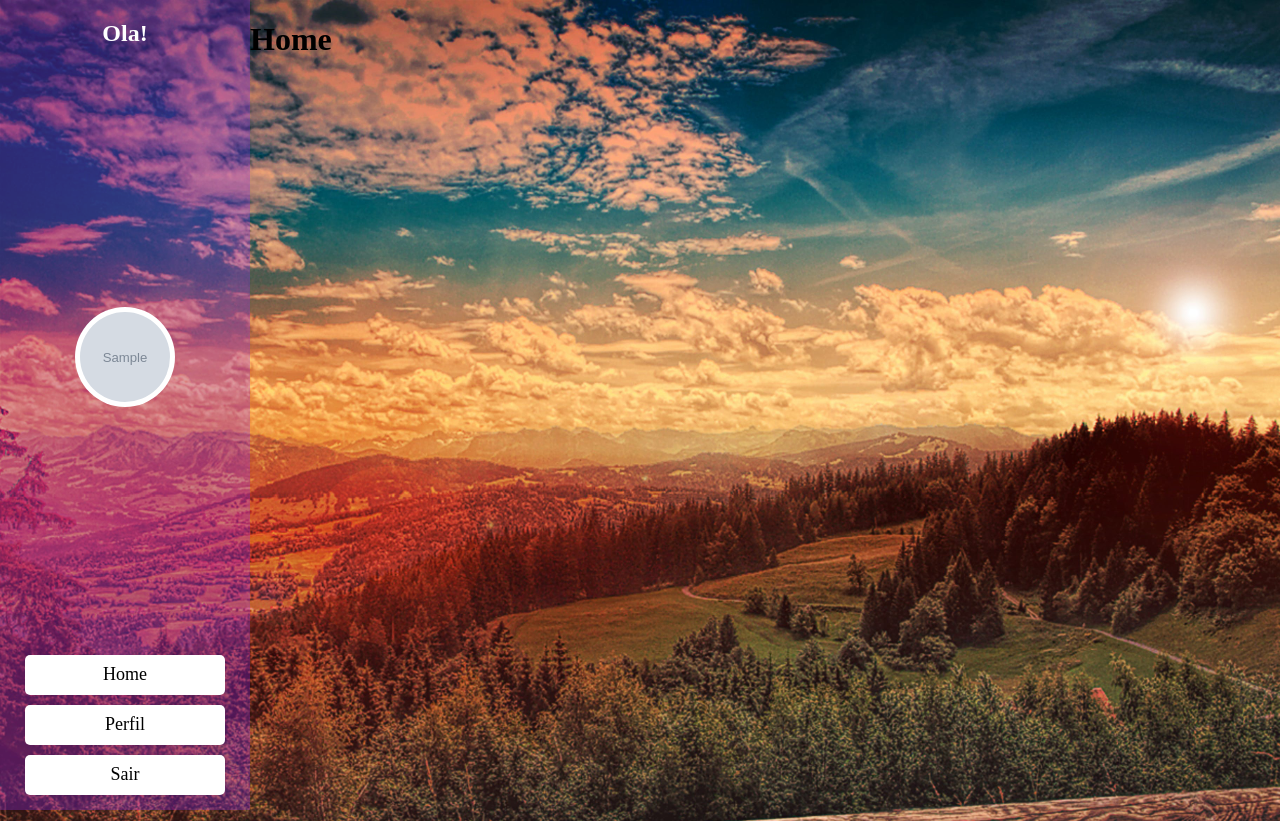
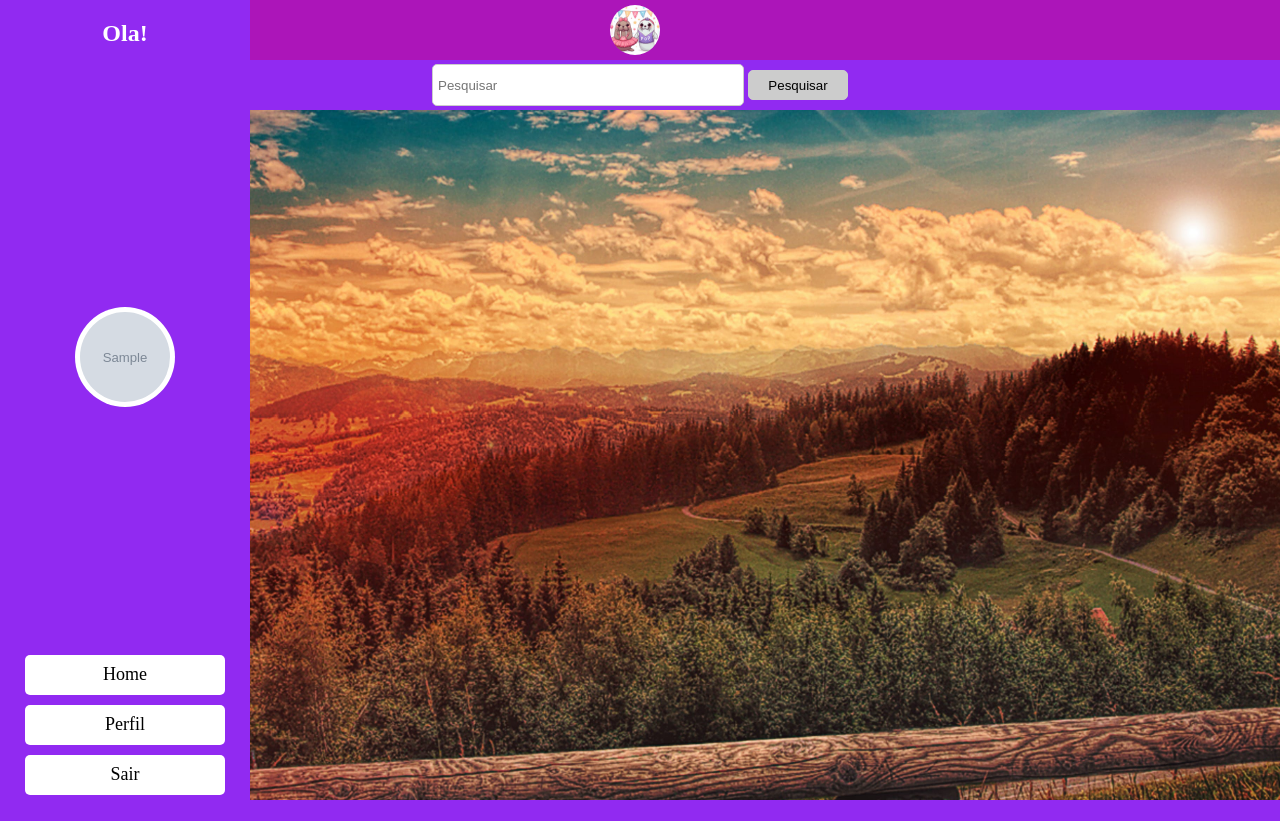
Before and after one commit to thiagosiega/xampp, a PHP site: page /Site/Home.php in a window 1280 px wide; the page is wider, and only the part inside the window is pictured. After the commit the page ends 800 px from the top of that part, so only its background shows below. Run offline with PHP 8.4, Linux system fonts and the light colour scheme; the visitor is signed in with stand-in values (Sample User, id 1); tables that the repository leaves empty or names only in its code hold one stand-in row (values such as "Sample post"); grey boxes marked "Sample" are stand-in pictures; data that the repository does not hold is empty.

Commit message:
new file:   Site/Estoque/Estoque.PHP 	new file:   Site/Estoque/Itens.php 	modified:   Site/Home.php 	modified:   Site/Perfil.php 	new file:   Site/Pesquisa.php 	renamed:    Site/User/thiagosiegamg@gmail.com/img/b6323cc51cd8c4920d9b712cc226817d.jpg -> Site/User/thiagosiegamg@gmail.com/img/023d5841153f3773218a31d241005660.jpg 	deleted:    Site/User/thiagosiegamg@gmail.com/img/473300fbd8970d42114dbeb8a7ef9451.jpg 	modified:   Site/css/Home.css 	modified:   Site/css/Perfil.css 	modified:   index.php

```diff
--- a/Site/Home.php
+++ b/Site/Home.php
@@ -17,7 +17,10 @@
     <meta charset="UTF-8">
     <meta name="viewport" content="width=device-width, initial-scale=1.0">
     <title>Home</title>
-    <link type="text/css" rel="stylesheet" href="css/Home.css">
+    <style> <?php include_once 'css/Home.css'; ?>
+
+
+    </style>
 </head>
 <body>
     <div class="siderbar">
@@ -31,6 +34,17 @@
             <a href="../Server/Logout.php">Sair</a>
         </div>
     </div>
+    <div class="top">
+        <div class="logo">
+            <img src="../img/baner_fofo.jpg" alt="Logo">
+        </div>
+        <div class="pesquisa">
+            <form action="Pesquisa.php" method="POST">
+                <input type="text" name="pesquisa" placeholder="Pesquisar">
+                <input type="submit" value="Pesquisar">
+            </form>
+        </div>
+    </div>
     <div class="content">
         <header>
             <h1>Home</h1>
--- a/Site/css/Home.css
+++ b/Site/css/Home.css
@@ -1,4 +1,4 @@
-body{
+    body{
     background-image: url("../../img/Backgraund1.jpg");
     background-repeat: no-repeat;
     background-size: cover;
@@ -13,7 +13,7 @@
     height: 100%;
     top: -10px;
     left: -230px;
-    background-color: #912af150;
+    background-color: #912af136;
     position: fixed;
     display: flex;
     flex-direction: column;
@@ -75,15 +75,63 @@
 }
 .siderbar:hover {
     left: 0px;
+    background-color: #912af1;
+}
+/* move a barra de pesquisa para o topo da pagina */
+
+.pesquisa{
+    width: 100%;
+    height: 50px;
+    background-color: #912af1;
+    align-items: center;
+    justify-content: center;
+    display: flex;
+
+}
+.pesquisa input[type="text"]{
+    width: 300px;
+    height: 30px;
+    border-radius: 5px;
+    border: 1px solid #ccc;
+    padding: 5px;
+}
+.pesquisa input[type="submit"]{
+    width: 100px;
+    height: 30px;
+    border-radius: 5px;
+    border: 1px solid #ccc;
+    padding: 5px;
+    background-color: #ccc;
+    cursor: pointer;
+}
+.pesquisa input[type="submit"]:hover{
+    background-color: #bbb;
+}
+.pesquisa input[type="text"]:focus{
+    border: 1px solid #aaa;
+}
+.pesquisa input[type="submit"]:focus{
+    border: 1px solid #aaa;
 }
 
-.content {
+.logo {
     width: 100%;
-    height: 100vh;
-    margin-left: 30px;
-    transition: margin-left 0.3s ease-in-out;
+    height: 60px;
+    background-color: #ac15b9;
+    display: flex;
+    align-items: center;
+    justify-content: center;
+    transition: background-color 0.3s; /* Added transition for background-color */
+
+    > img {
+        width: 50px;
+        height: 50px;
+        border-radius: 50%;
+        margin-right: 10px;
+    }
+
+    > h1 {
+        color: #fff;
+        font-size: 24px;
+    }
 }
-
-.siderbar:hover + .content {
-    margin-left: 250px;
-}
```
Also changed, not shown: Site/Estoque/Estoque.PHP (added, +42 -0 lines), Site/Estoque/Itens.php (added, +11 -0 lines), Site/Perfil.php (+2 -25 lines), Site/Pesquisa.php (added, +17 -0 lines), Site/css/Perfil.css (+29 -2 lines), index.php (+7 -22 lines), Site/User/thiagosiegamg@gmail.com/img/023d5841153f3773218a31d241005660.jpg (renamed from Site/User/thiagosiegamg@gmail.com/img/b6323cc51cd8c4920d9b712cc226817d.jpg), Site/User/thiagosiegamg@gmail.com/img/473300fbd8970d42114dbeb8a7ef9451.jpg (deleted).
